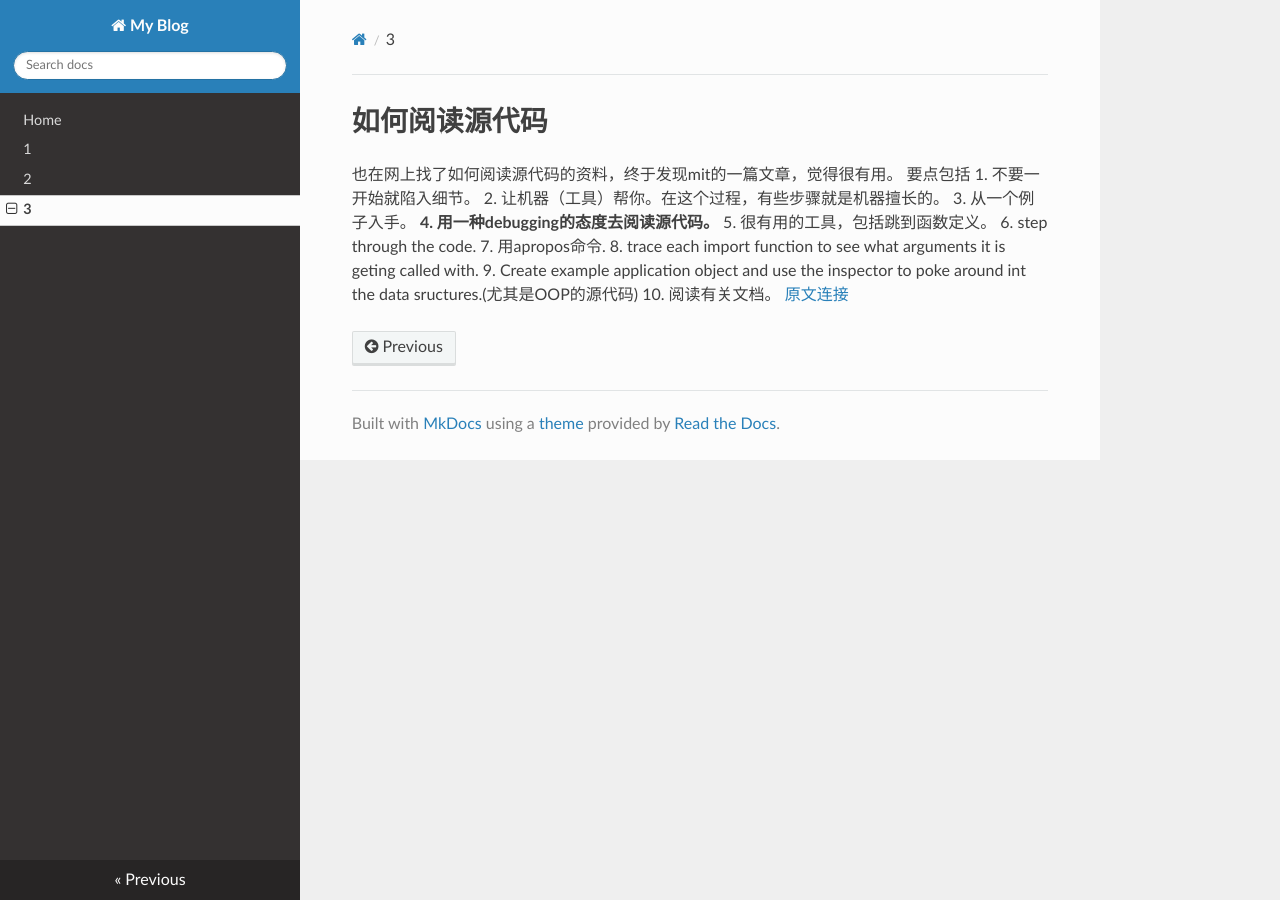
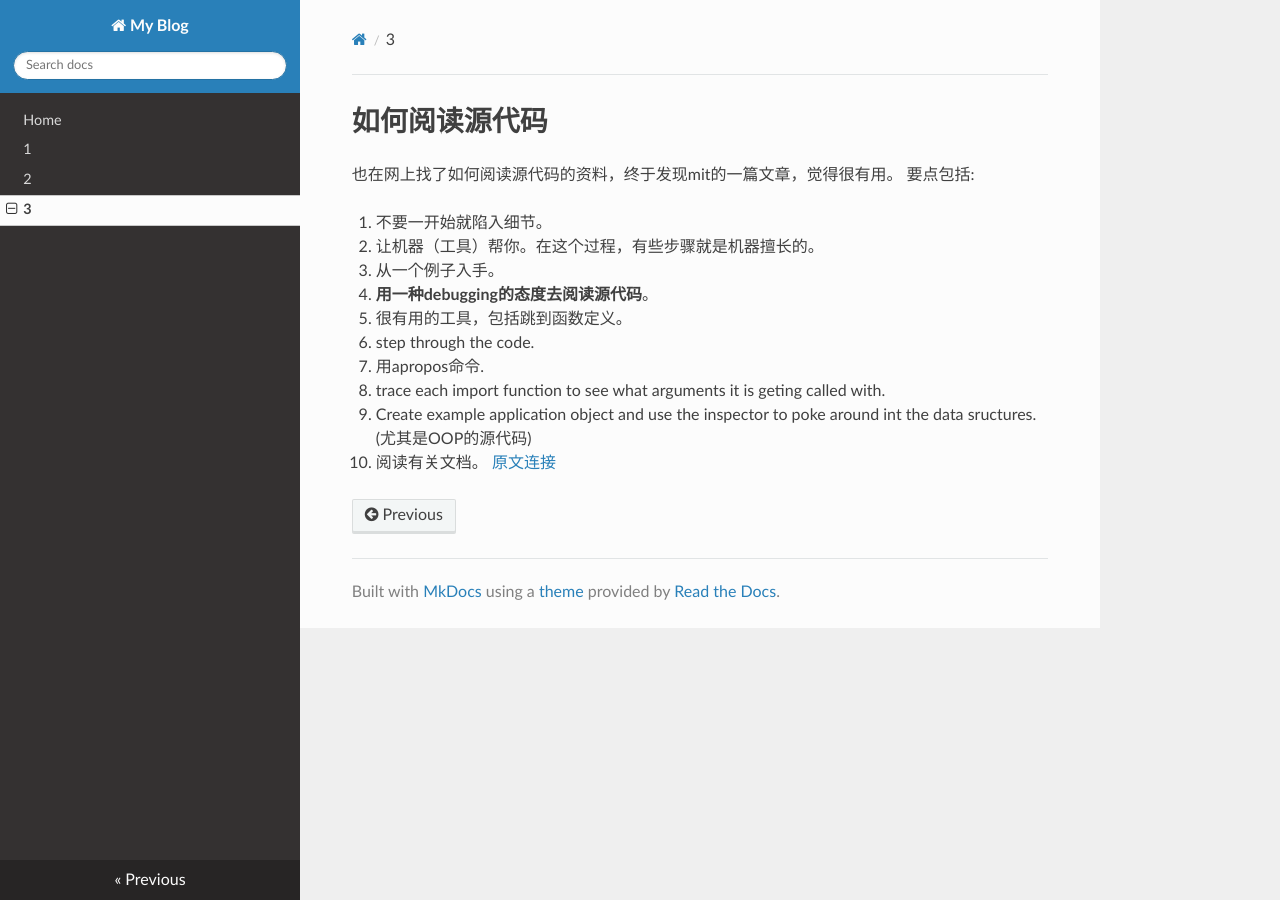
Before and after one commit to lizkca/theblog, an MkDocs documentation site: the page built from docs/3.md, in a window 1280 px wide. Built offline with MkDocs 1.6.1, drawn with Linux system fonts in a browser that asks for light colours; nearby versions of some CDN libraries; some of the changed lines change nothing that is shown.

Commit message:
fix 3.md

```diff
--- a/docs/3.md
+++ b/docs/3.md
@@ -1,10 +1,11 @@
 # 如何阅读源代码
 也在网上找了如何阅读源代码的资料，终于发现mit的一篇文章，觉得很有用。
-要点包括
+要点包括:
+
 1. 不要一开始就陷入细节。
 2. 让机器（工具）帮你。在这个过程，有些步骤就是机器擅长的。
 3. 从一个例子入手。
-**4. 用一种debugging的态度去阅读源代码。**
+4. **用一种debugging的态度去阅读源代码**。
 5. 很有用的工具，包括跳到函数定义。
 6. step through the code.
 7. 用apropos命令.
```
